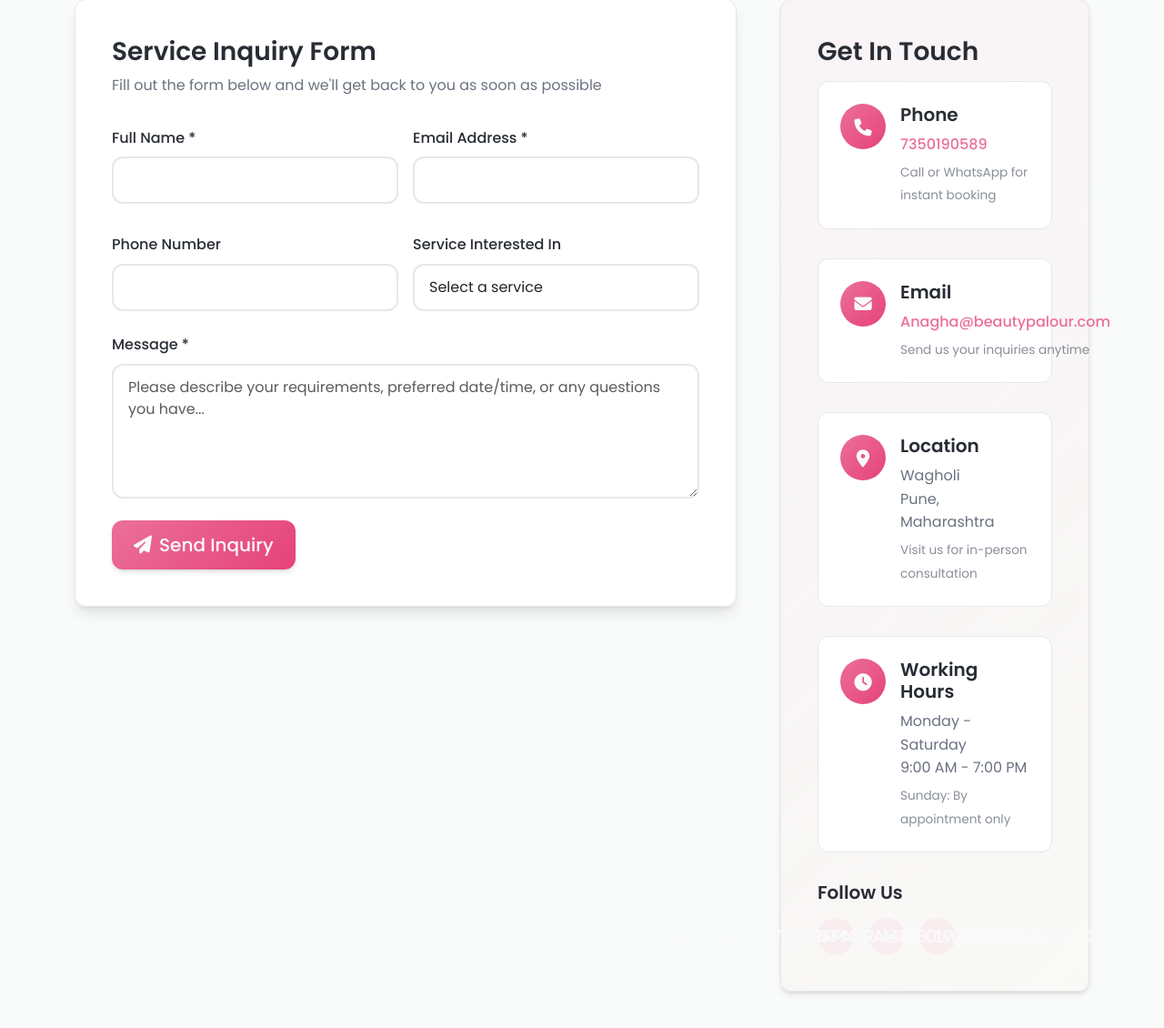
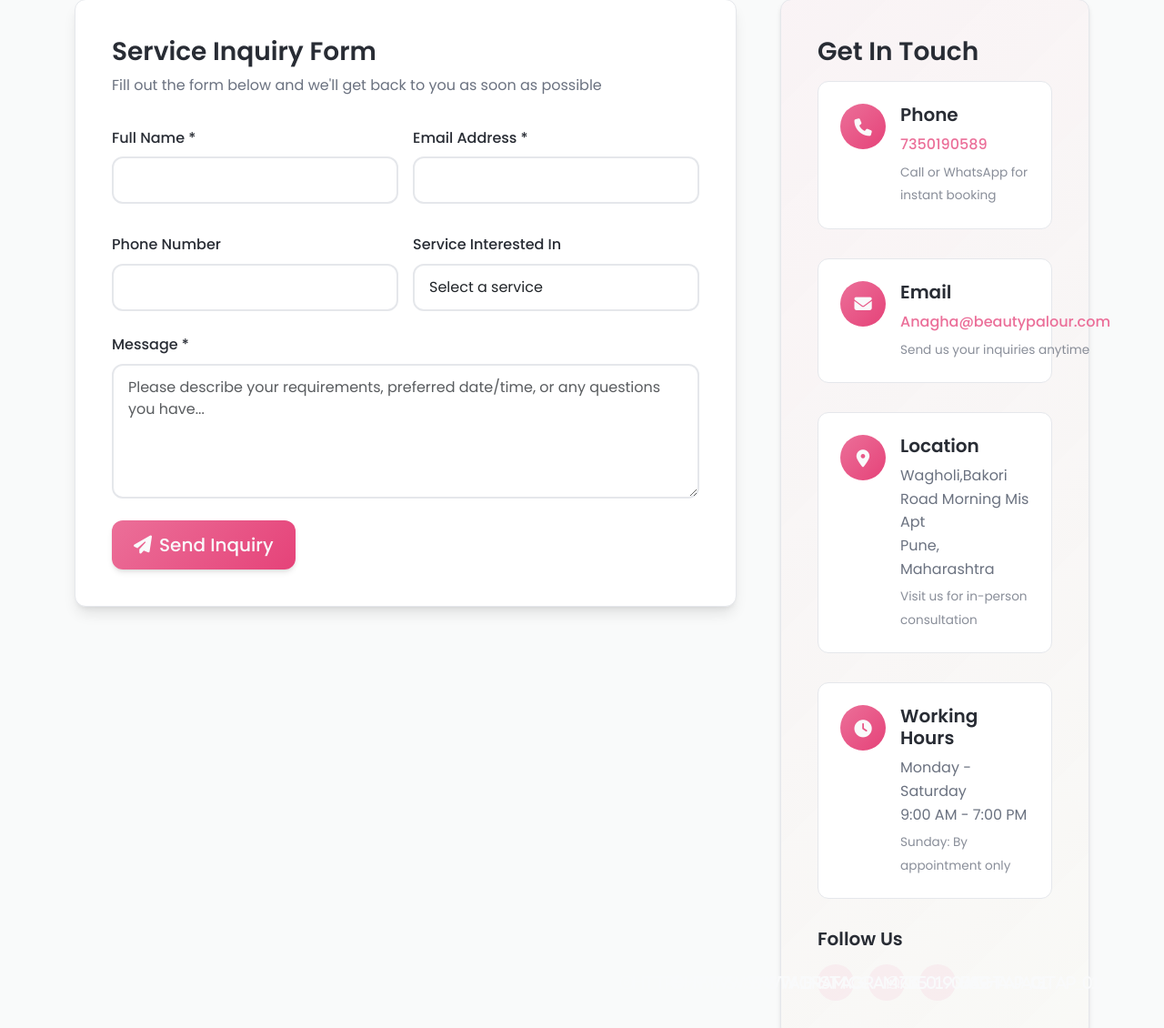
Before and after one commit to ShriyashAngadJagtap/Anagha-Beauty-Parlour, a Flask app: page /contact in a window 1280 px wide. Shown: the part 385-1515 px from the top of the page at 91% size. Run offline with Flask 3, Linux system fonts and the light colour scheme.

Commit message:
Update contact.html

```diff
--- a/templates/contact.html
+++ b/templates/contact.html
@@ -105,7 +105,7 @@
                         </div>
                         <div class="contact-details">
                             <h5>Location</h5>
-                            <p>Wagholi<br>Pune, Maharashtra</p>
+                            <p>Wagholi,Bakori Road Morning Mis Apt <br>Pune, Maharashtra</p>
                             <small>Visit us for in-person consultation</small>
                         </div>
                     </div>
```
